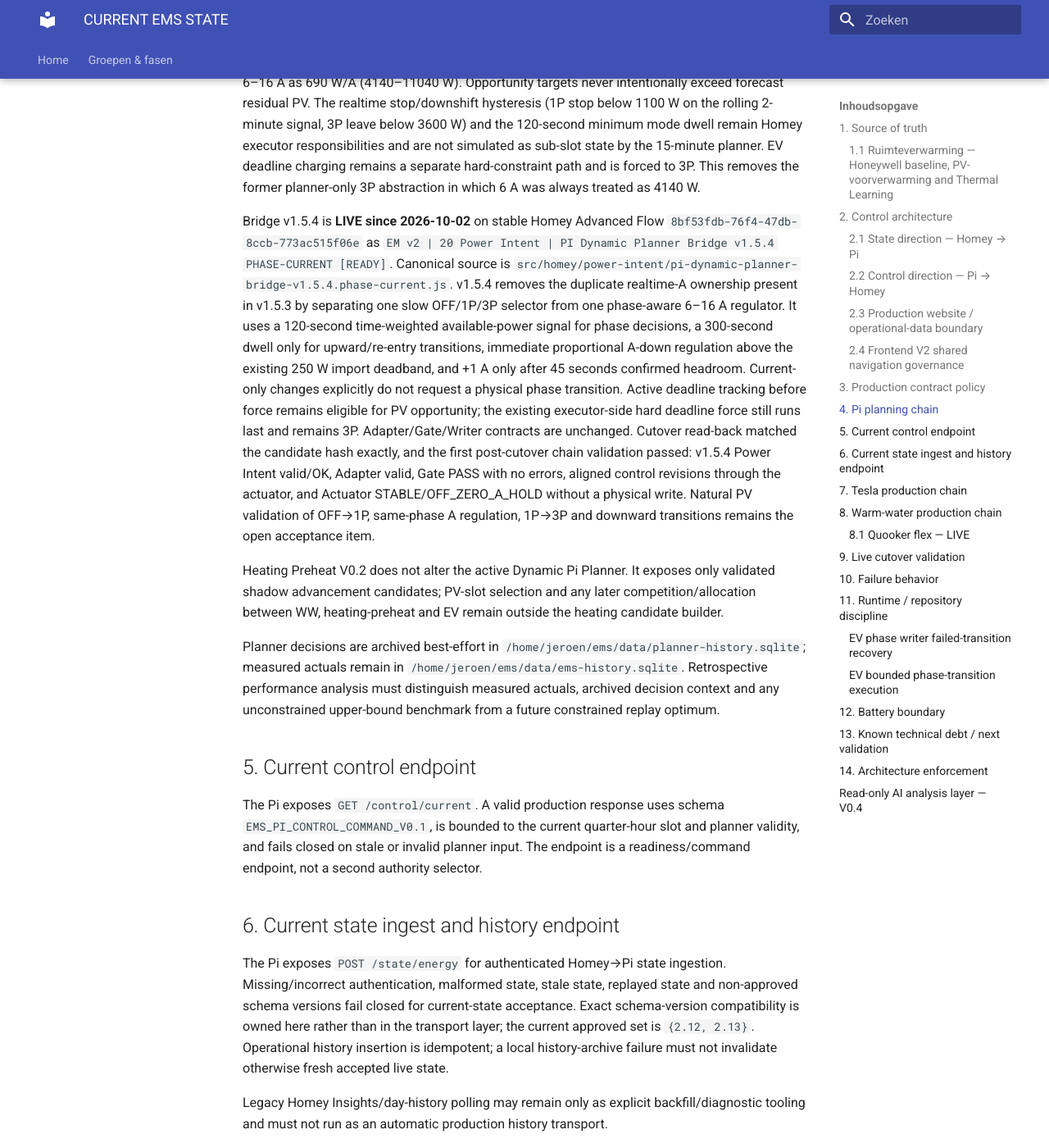
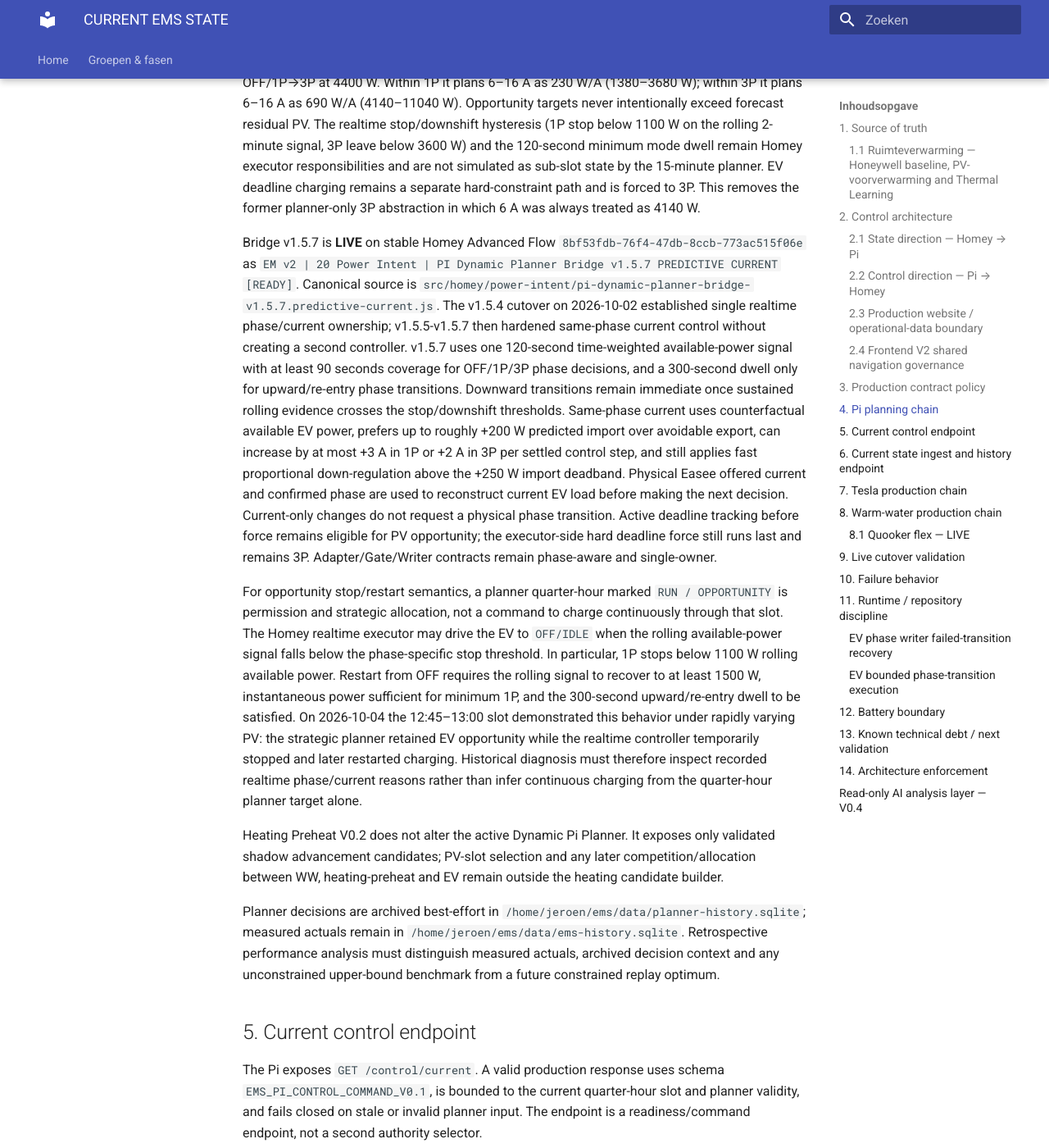
Before and after one commit to OnsKasteeltje/homey-energy-manual, an MkDocs documentation site: the page built from docs/architecture/CURRENT-EMS-STATE.md, in a window 1280 px wide and 1400 px high, scrolled down 9488 px. Shown: the whole window at 82% size. Built offline with MkDocs 1.6.1 and Material for MkDocs 9.7.7, drawn with Linux system fonts in a browser that asks for light colours; some of the changed text lies outside the part shown.

Commit message:
docs(ev): align realtime control and diagnostic evidence

```diff
--- a/docs/architecture/CURRENT-EMS-STATE.md
+++ b/docs/architecture/CURRENT-EMS-STATE.md
@@ -5,7 +5,7 @@
 > This file describes the intended current operational architecture and logic. Architecture-sensitive runtime, planner, systemd, contract-policy and Homey/Pi responsibility changes must update this document in the same release range.
 
 **Status date:** 2026-10-04
-**Verified against:** GitHub `main`, current Pi control architecture, 2026-09-13 Homey/Pi production validation, 2026-09-14 history-chain incident analysis, 2026-09-15 Honeywell read-only recovery/validation and Heating Preheat V0.2 shadow consolidation, 2026-09-17 energy-state website publication recovery, and 2026-09-18 WW BOILER→CV manual-source validation / seasonal-advisor cadence alignment, and 2026-09-19 Homey Core v0.11p schema 2.13 state-contract cutover, plus 2026-10-02 EV Bridge v1.5.4 phase/current cutover and post-cutover chain validation
+**Verified against:** GitHub `main`, current Pi control architecture, 2026-09-13 Homey/Pi production validation, 2026-09-14 history-chain incident analysis, 2026-09-15 Honeywell read-only recovery/validation and Heating Preheat V0.2 shadow consolidation, 2026-09-17 energy-state website publication recovery, and 2026-09-18 WW BOILER→CV manual-source validation / seasonal-advisor cadence alignment, and 2026-09-19 Homey Core v0.11p schema 2.13 state-contract cutover, plus 2026-10-02 EV Bridge v1.5.4 phase/current cutover, 2026-10-03 v1.5.7 predictive-current promotion, and 2026-10-04 historical EV-control reason validation
 **Repository:** `OnsKasteeltje/homey-energy-manual`
 **Primary runtime host:** Raspberry Pi `ems-pi`
 
@@ -175,7 +175,9 @@
 
 EV opportunity forecasting is phase-aware from 2026-10-01. The strategic 15-minute planner mirrors the production realtime phase-entry bands: OFF→1P at 1500 W residual PV and OFF/1P→3P at 4400 W. Within 1P it plans 6–16 A as 230 W/A (1380–3680 W); within 3P it plans 6–16 A as 690 W/A (4140–11040 W). Opportunity targets never intentionally exceed forecast residual PV. The realtime stop/downshift hysteresis (1P stop below 1100 W on the rolling 2-minute signal, 3P leave below 3600 W) and the 120-second minimum mode dwell remain Homey executor responsibilities and are not simulated as sub-slot state by the 15-minute planner. EV deadline charging remains a separate hard-constraint path and is forced to 3P. This removes the former planner-only 3P abstraction in which 6 A was always treated as 4140 W.
 
-Bridge v1.5.4 is **LIVE since 2026-10-02** on stable Homey Advanced Flow `8bf53fdb-76f4-47db-8ccb-773ac515f06e` as `EM v2 | 20 Power Intent | PI Dynamic Planner Bridge v1.5.4 PHASE-CURRENT [READY]`. Canonical source is `src/homey/power-intent/pi-dynamic-planner-bridge-v1.5.4.phase-current.js`. v1.5.4 removes the duplicate realtime-A ownership present in v1.5.3 by separating one slow OFF/1P/3P selector from one phase-aware 6–16 A regulator. It uses a 120-second time-weighted available-power signal for phase decisions, a 300-second dwell only for upward/re-entry transitions, immediate proportional A-down regulation above the existing 250 W import deadband, and +1 A only after 45 seconds confirmed headroom. Current-only changes explicitly do not request a physical phase transition. Active deadline tracking before force remains eligible for PV opportunity; the existing executor-side hard deadline force still runs last and remains 3P. Adapter/Gate/Writer contracts are unchanged. Cutover read-back matched the candidate hash exactly, and the first post-cutover chain validation passed: v1.5.4 Power Intent valid/OK, Adapter valid, Gate PASS with no errors, aligned control revisions through the actuator, and Actuator STABLE/OFF_ZERO_A_HOLD without a physical write. Natural PV validation of OFF→1P, same-phase A regulation, 1P→3P and downward transitions remains the open acceptance item.
+Bridge v1.5.7 is **LIVE** on stable Homey Advanced Flow `8bf53fdb-76f4-47db-8ccb-773ac515f06e` as `EM v2 | 20 Power Intent | PI Dynamic Planner Bridge v1.5.7 PREDICTIVE CURRENT [READY]`. Canonical source is `src/homey/power-intent/pi-dynamic-planner-bridge-v1.5.7.predictive-current.js`. The v1.5.4 cutover on 2026-10-02 established single realtime phase/current ownership; v1.5.5-v1.5.7 then hardened same-phase current control without creating a second controller. v1.5.7 uses one 120-second time-weighted available-power signal with at least 90 seconds coverage for OFF/1P/3P phase decisions, and a 300-second dwell only for upward/re-entry phase transitions. Downward transitions remain immediate once sustained rolling evidence crosses the stop/downshift thresholds. Same-phase current uses counterfactual available EV power, prefers up to roughly +200 W predicted import over avoidable export, can increase by at most +3 A in 1P or +2 A in 3P per settled control step, and still applies fast proportional down-regulation above the +250 W import deadband. Physical Easee offered current and confirmed phase are used to reconstruct current EV load before making the next decision. Current-only changes do not request a physical phase transition. Active deadline tracking before force remains eligible for PV opportunity; the executor-side hard deadline force still runs last and remains 3P. Adapter/Gate/Writer contracts remain phase-aware and single-owner.
+
+For opportunity stop/restart semantics, a planner quarter-hour marked `RUN / OPPORTUNITY` is permission and strategic allocation, not a command to charge continuously through that slot. The Homey realtime executor may drive the EV to `OFF/IDLE` when the rolling available-power signal falls below the phase-specific stop threshold. In particular, 1P stops below 1100 W rolling available power. Restart from OFF requires the rolling signal to recover to at least 1500 W, instantaneous power sufficient for minimum 1P, and the 300-second upward/re-entry dwell to be satisfied. On 2026-10-04 the 12:45–13:00 slot demonstrated this behavior under rapidly varying PV: the strategic planner retained EV opportunity while the realtime controller temporarily stopped and later restarted charging. Historical diagnosis must therefore inspect recorded realtime phase/current reasons rather than infer continuous charging from the quarter-hour planner target alone.
 
 Heating Preheat V0.2 does not alter the active Dynamic Pi Planner. It exposes only validated shadow advancement candidates; PV-slot selection and any later competition/allocation between WW, heating-preheat and EV remain outside the heating candidate builder.
 
@@ -203,7 +205,7 @@
 
 Tesla charging remains split between Pi planning and Homey guarded execution. Opportunity charging uses residual PV subject to executable Easee limits; explicit deadline charging is a hard requirement and may use grid energy when required. Homey may trim within the Pi envelope but must not become a second independent planner. The guarded EV actuator remains the sole automatic physical Easee writer in the production EV chain.
 
-As of 2026-09-26, production runs EV phase writer v0.4.2 on the existing sole-writer Advanced Flow. The guarded cutover completed successfully from a quiescent 1P charging state and post-deploy validation returned `STABLE`, `phaseMode=1P`, `confirmedMode=1P`, with `phaseConfirmationSource=ELECTRICAL_TELEMETRY`. Earlier the same afternoon, live v0.4.1 validation confirmed that the physical 3P→1P change itself completed correctly but that the old writer could keep the session paused through an unnecessarily long multi-stage transition and its persisted status could lag the already-resumed charger. V0.4.2 adds active electrical phase proof plus Easee observation 38 confirmation for true phase changes while retaining the fail-closed transition sequence. The hardened one-time upgrader requires a quiescent state: stable actuator/transition status, aligned phase, normal circuit cap, physically matching positive charge current, unchanged control/phase/target across a 10-second window, and a final immediate pre-push recheck. A failed post-deploy validation restores the exact previous Advanced Flow; the upgrader must not raise an unknown temporary circuit cap merely to force progress. A fresh natural 1P↔3P transition under v0.4.2 remains the next live validation point for the latency correction.
+Production runs EV phase writer v0.4.5 on the existing sole-writer Advanced Flow `fea23193-a03f-49dd-9780-7e72ee48747d` as `EM v2 | 60 Actuator | EV Power v0.4.5 AUTH-ALERT [LIVE]`. The bounded writer preserves the v0.4.x pause → phase command → confirmation/deadtime → temporary circuit-cap → resume/current → circuit-cap-restore sequence for true 1P↔3P transitions, while same-phase current changes remain direct bounded current writes. Electrical phase telemetry is the strongest confirmation when available, with Easee cloud phase observation used as the bounded transition command/readback path. v0.4.4 added the final pause read that avoids false timeout at the edge of the strict polling window; v0.4.5 adds typed Easee-authentication failures plus deduplicated Owner push / Timeline fallback for terminal auth incidents. Auth alerting is observability only and never bypasses fail-closed actuator behavior or creates a second writer.
 
 EV deadline lifecycle and derived progress state are Pi-owned. Canonical charging telemetry remains Homey Core push-fed; the Pi must not poll Homey to keep deadline state alive. Website deadline commands are polled from the durable GitHub command artifact by `ems-ev-deadline-command.service`. Every successful command-fetch invocation directly schedules `ems-ev-deadline-state.service` through systemd `OnSuccess=`, so a newly accepted request does not depend on a separate timer or filesystem event before `/control/current` can expose the new deadline contract. The existing command-file `PathChanged=` watch remains an additional event trigger, not the primary hand-off guarantee. Because accepted `energy-state-v2.json` is atomically replaced, its systemd `PathChanged=` watch is likewise best-effort only and is not the sole liveness mechanism. A 60-second Pi-local deadline-state watchdog may re-run the read-only derived-state builder against the last accepted canonical state. Reprocessing an unchanged telemetry timestamp must integrate zero additional charging energy. Derived-state refresh age and source-telemetry freshness are separate safety concepts: the watchdog may keep derived state current, but stale canonical Homey telemetry must still fail closed under the existing telemetry-age bound.
 
@@ -435,9 +437,14 @@
 
 The event archive records Gate result/errors, actuator status/reason, target
 current/phase, confirmed phase, transition stage/failure, charge-state/device
-health context and whether a physical write was reported. This evidence is
-analysis-only and must never become an upstream input to planner, Power Intent,
-Adapter, Gate or Actuator.
+health context and whether a physical write was reported. The full normalized
+Homey evidence payload is also retained in `raw_json`. The AI reader projects
+from that stored payload only the bounded realtime decision context needed for
+historical EV diagnosis: Power Intent reason/source plus `phaseReason`,
+`currentReason`, available total power, 2-minute rolling available power,
+rolling readiness and coverage. These are recorded control reasons, not model
+inference. This evidence is analysis-only and must never become an upstream
+input to planner, Power Intent, Adapter, Gate or Actuator.
 
 Repeated transport triggers with unchanged runtime evidence are deduplicated
 semantically. The event hash is built from the normalized evidence fields that
```
